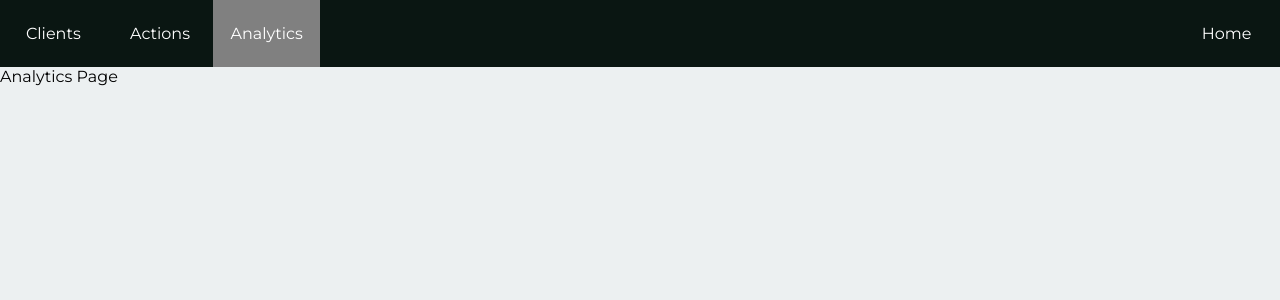
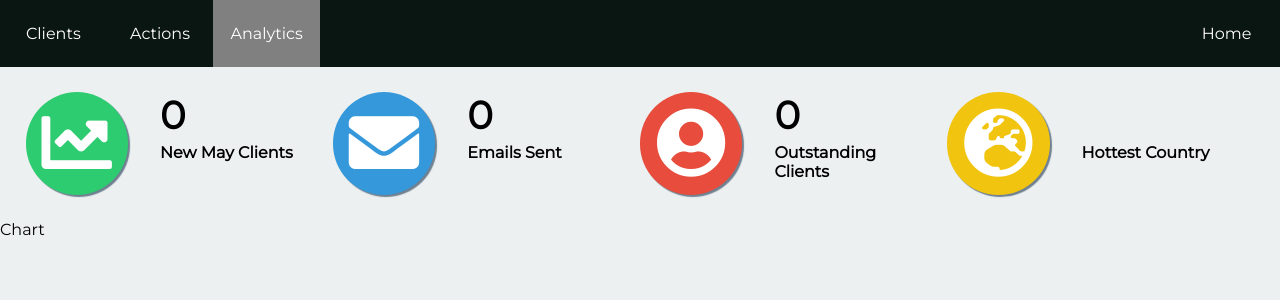
Before and after one commit to paulgreenham/crm-app, a React (Create React App) app: page /analytics in a window 1280 px wide. Shown: the top 300 px of the page. Built offline with nearby package versions, Linux system fonts and the light colour scheme; no server answers.

Commit message:
badges complete

```diff
--- a/src/App.js
+++ b/src/App.js
@@ -3,7 +3,7 @@ import { BrowserRouter as Router, Link, Route } from 'react-router-dom'
 import Home from './components/Home'
 import Clients from './components/Clients/Clients'
 import Actions from './components/Actions/Actions'
-import Analytics from './components/Analytics'
+import Analytics from './components/Analytics/Analytics'
 
 import './App.css'
 
--- a/src/components/Actions/AddClient.js
+++ b/src/components/Actions/AddClient.js
@@ -32,6 +32,7 @@ class AddClient extends Component {
             firstContact: new Date(this.state.firstContact),
             owner: this.state.owner
         }
+        console.log(newRecord)
         await axios.post('http://localhost:3723/clientupdate', newRecord)
         this.props.updateClients()
     }
--- a/src/components/Analytics.js
+++ b/src/components/Analytics/Analytics.js
@@ -1,5 +1,9 @@
 import React, { Component } from 'react'
 import axios from 'axios'
+import Charts from './Charts'
+import Badges from './Badges'
+
+import '../../style/analytics.css'
 
 class Analytics extends Component {
     constructor() {
@@ -22,8 +26,9 @@ class Analytics extends Component {
     }
 
     render(){
-        return (<div>
-            Analytics Page
+        return (<div className="analytics-container">
+            <Badges clients={this.state.clients} />
+            <Charts />
         </div>)
     }
 }
--- /dev/null
+++ b/src/components/Analytics/Badge.js
@@ -0,0 +1,15 @@
+import React, { Component } from 'react'
+
+class Badge extends Component {
+    render(){
+        return (<div className="badge">
+            <div className={`icon ${this.props.descriptor}`}><i className={`fas ${this.props.info.icon}`}></i>{}</div>
+            <div className="badge-data">
+                <span className="badge-datum">{this.props.info.data}</span>
+                <span className="badge-description">{this.props.info.description}</span>
+            </div>
+        </div>)
+    }
+}
+
+export default Badge
--- /dev/null
+++ b/src/components/Analytics/Badges.js
@@ -0,0 +1,76 @@
+import React, { Component } from 'react'
+import Badge from './Badge';
+
+class Badges extends Component {
+
+    getFullMonth = (date = new Date()) => new Intl.DateTimeFormat('en-US', {month: "long"}).format(date)
+
+    generateNewClientInfo = () => {
+        return {
+            icon: "fa-chart-line",
+            data: this.getNewClientData(),
+            description: `New ${this.getFullMonth()} Clients`
+        }
+    }
+
+    getNewClientData = () => {
+        const monthStart = new Date(new Date().getFullYear(), new Date().getMonth())
+        const newClients = this.props.clients.filter(c => new Date(c.firstContact) >= new Date(monthStart))
+        return newClients.length
+    }
+
+    generateEmailsSentInfo = () => {
+        return {
+            icon: "fa-envelope",
+            data: this.getEmailsSentData(),
+            description: "Emails Sent"
+        }
+    }
+
+    getEmailsSentData = () => this.props.clients.filter(c => c.emailType).length
+
+    generateOutstandingClientsInfo = () => {
+        return {
+            icon: "fa-user-circle",
+            data: this.getOutstandingClientsData(),
+            description: "Outstanding Clients"
+        }
+    }
+
+    getOutstandingClientsData = () => this.props.clients.filter(c => !c.sold).length
+
+    generateHotCountryInfo = () => {
+        return {
+            icon: "fa-globe-europe",
+            data: this.getHotCountryData(),
+            description: "Hottest Country"
+        }
+    }
+
+    getTopCountry = countries => {
+        let topCountry = Object.keys(countries)[0]
+        for (let country of Object.keys(countries)) {
+            if (countries[country] > countries[topCountry]) {
+                topCountry = country
+            }
+        }
+        return topCountry
+    }
+
+    getHotCountryData = () => {
+        let countries = {}
+        this.props.clients.forEach(c => countries[c.country] ? countries[c.country] += 1 : countries[c.country] = 1)
+        return this.getTopCountry(countries)
+    }
+
+    render(){
+        return (<div className="badges-container">
+            <Badge descriptor={"new-clients"} info={this.generateNewClientInfo()} />
+            <Badge descriptor={"emails-sent"} info={this.generateEmailsSentInfo()} />
+            <Badge descriptor={"outstanding-clients"} info={this.generateOutstandingClientsInfo()} />
+            <Badge descriptor={"hot-country"} info={this.generateHotCountryInfo()} />
+        </div>)
+    }
+}
+
+export default Badges
--- /dev/null
+++ b/src/components/Analytics/Chart.js
@@ -0,0 +1,11 @@
+import React, { Component } from 'react'
+
+class Chart extends Component {
+    render(){
+        return (<div>
+            Chart
+        </div>)
+    }
+}
+
+export default Chart
--- /dev/null
+++ b/src/components/Analytics/Charts.js
@@ -0,0 +1,12 @@
+import React, { Component } from 'react'
+import Chart from './Chart';
+
+class Charts extends Component {
+    render(){
+        return (<div>
+            <Chart />
+        </div>)
+    }
+}
+
+export default Charts
--- a/src/components/Clients/Client.js
+++ b/src/components/Clients/Client.js
@@ -14,7 +14,7 @@ class Client extends Component {
 
     getUSDate = dateStamp => {
         const date = new Date(dateStamp)
-        return date.getMonth() + "/" + date.getDate() + "/" + date.getFullYear()
+        return (date.getMonth() + 1) + "/" + date.getDate() + "/" + date.getFullYear()
     }
 
     showPopUp = () => {
--- /dev/null
+++ b/src/style/analytics.css
@@ -0,0 +1,51 @@
+.badges-container {
+    margin: 2vw;
+    display: grid;
+    grid-template-columns: repeat(4, 1fr);
+}
+
+.new-clients {
+    background-color: #2ECC71;
+}
+
+.emails-sent {
+    background-color: #3498DB;
+}
+
+.outstanding-clients {
+    background-color: #E74C3C;
+}
+
+.hot-country {
+    background-color: #F1C40F;
+}
+
+.badge {
+    display: grid;
+    grid-template-columns: repeat(2, 1fr);
+    padding-right: 3vw;
+}
+
+.icon {
+    /* background-color: inherit; */
+    border-radius: 50%;
+    height: 8vw;
+    width: 8vw;
+    display: grid;
+    justify-content: center;
+    align-content: center;
+    color: white;
+    font-size: 5.5vw;
+    box-shadow: 2px 2px 1px slategrey;
+}
+
+.badge-data {
+    background-color: #ecf0f1;
+    display: grid;
+    grid-template-rows: repeat(2, 1fr);
+    font-weight: bold;
+}
+
+.badge-datum {
+    font-size: 3vw;
+}
```
Also changed, not shown: 1 other file (tests, documents, lock files or other folders).
